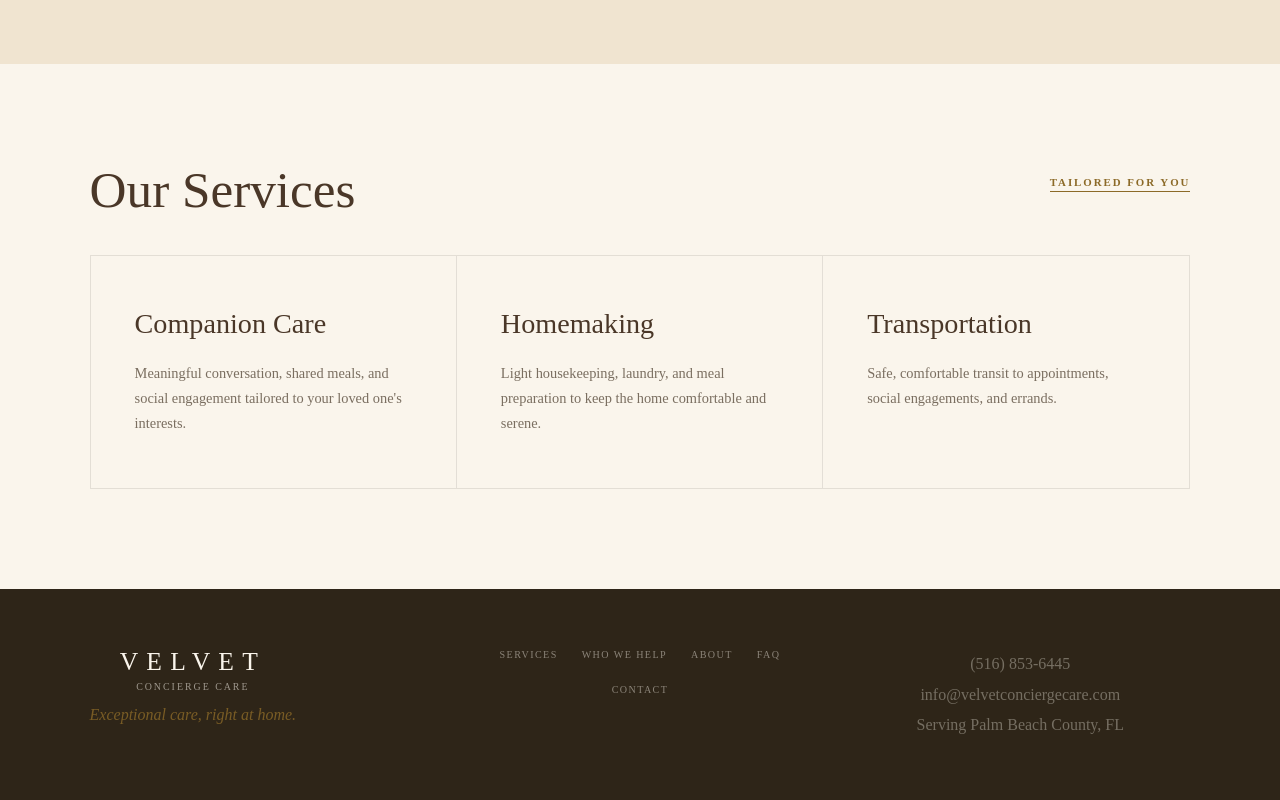
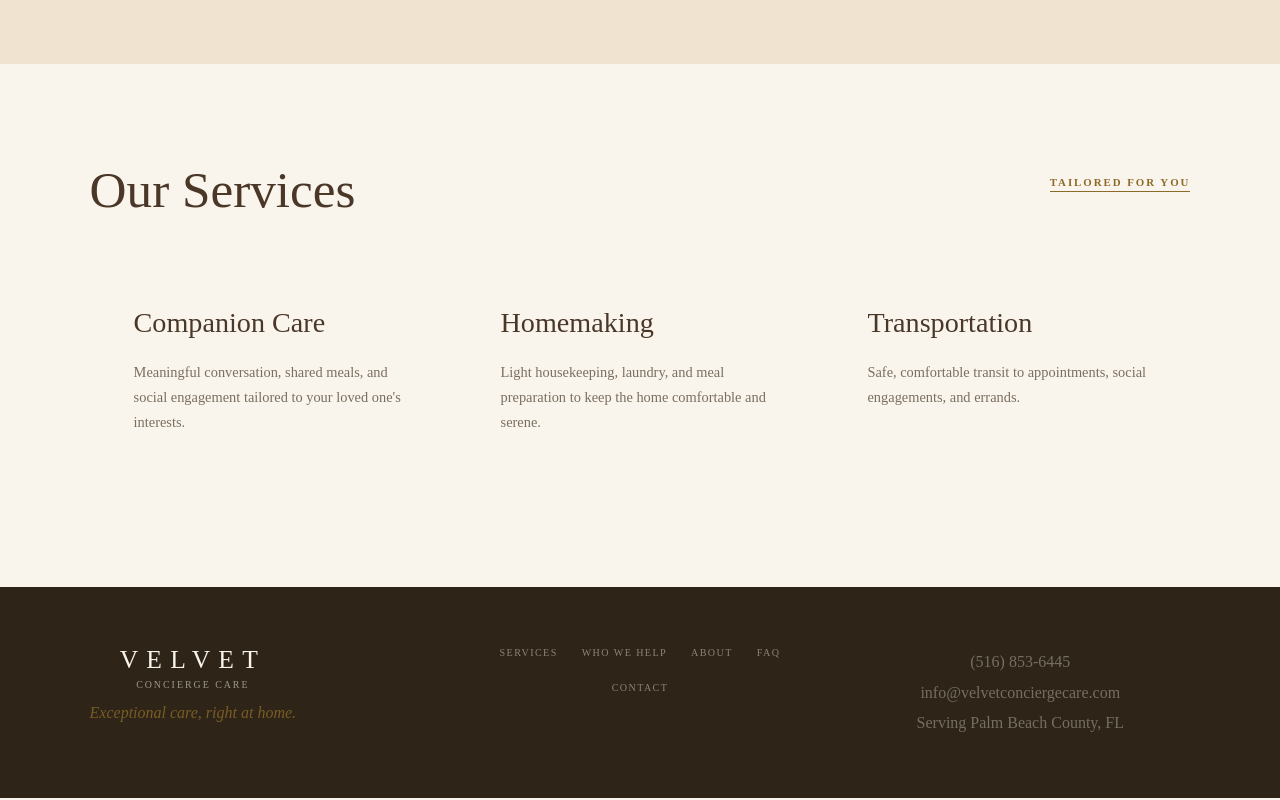
Before and after one commit to wendyservices2011-commits/velvet-concierge-care-v2, a Next.js app: page / in a window 1280 px wide. Shown: the part 3640-4440 px from the top of the page. Built offline with nearby package versions, Linux system fonts and the light colour scheme.

Commit message:
Remove borders from services preview cards

```diff
--- a/app/globals.css
+++ b/app/globals.css
@@ -851,7 +851,6 @@ em { color: var(--gold); font-style: italic; }
   display: grid;
   grid-template-columns: repeat(3, 1fr);
   gap: 0;
-  border: 1px solid rgba(26,22,16,0.1);
 }
 
 .servicesPreviewCard {
@@ -860,10 +859,7 @@ em { color: var(--gold); font-style: italic; }
   display: flex;
   flex-direction: column;
   gap: 20px;
-  border-right: 1px solid rgba(26,22,16,0.1);
-}
-
-.servicesPreviewCard:last-child { border-right: none; }
+}
 
 .servicesPreviewCard h3 {
   font-family: var(--font-serif);
```
